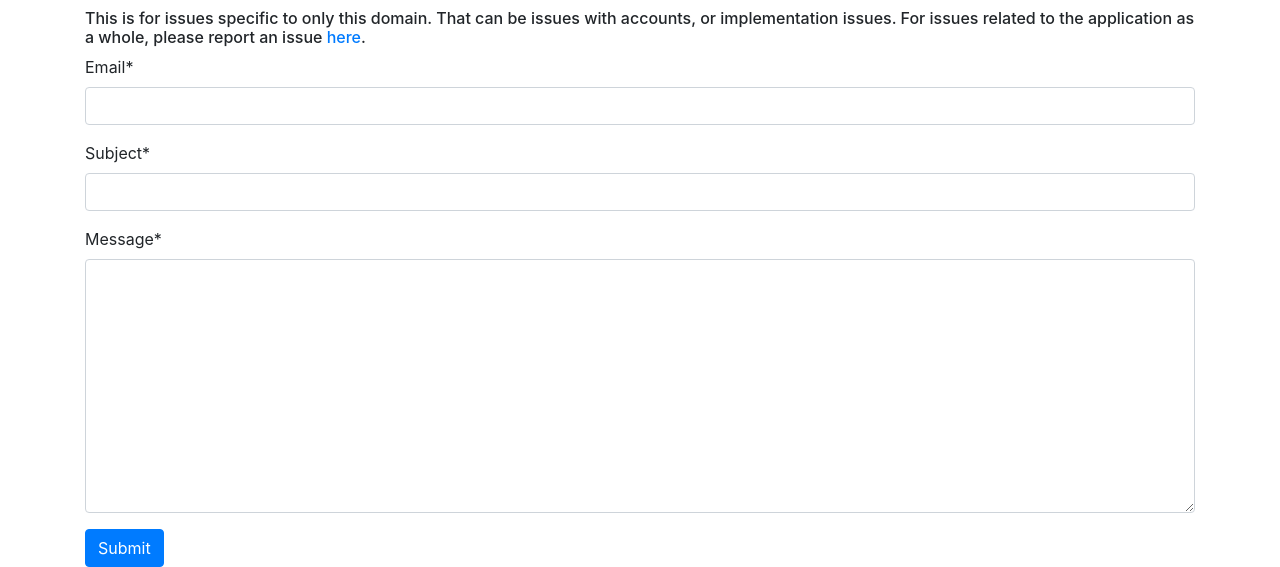
After one commit to birdspotter-project/COS397, a Django app: page /contact/ in a window 1280 px wide. The commit adds this page. Shown: the part 363-930 px from the top of the page. Run offline with Django 3.2, Linux system fonts and the light colour scheme; some libraries are stand-ins or nearby versions.

Commit message:
Contact page

```diff
--- a/birdspotter/birdspotter/accounts/forms.py
+++ b/birdspotter/birdspotter/accounts/forms.py
@@ -61,3 +61,14 @@ class GroupRequestForm(forms.ModelForm):
         labels = {
             'notes': 'More details pertaining to the request'
         }
+
+
+class ContactForm(forms.Form):
+    """
+    Form for a user to send an email to the admin team for issues related to
+    their account or for issues with the implementation of the application
+    """
+    email = forms.EmailField()
+    subject = forms.CharField(max_length=32)
+    message = forms.CharField(max_length=2000,
+                            widget=Textarea(attrs={'cols': 80, 'rows': 10}))
--- a/birdspotter/birdspotter/accounts/views.py
+++ b/birdspotter/birdspotter/accounts/views.py
@@ -2,14 +2,17 @@ from django.contrib import messages
 from django.contrib.admin.views.decorators import staff_member_required
 from django.contrib.auth import authenticate, login, logout
 from django.contrib.auth.decorators import login_required
+from django.core.mail import send_mail
 from django.http import HttpResponse
 from django.shortcuts import render, redirect
 
 from .forms import (AccountForm,
                     RegisterForm,
                     GroupRequestForm,
+                    ContactForm,
                     )
 from .models import GroupRequest
+from .scripts import send_email_to_admins
 
 
 REQUESTS = {
@@ -46,6 +49,23 @@ def logout_view(request):
     """
     logout(request)
     return redirect('/')
+
+def contact_view(request):
+    if request.method == 'POST':
+        form = ContactForm(request.POST)
+        if form.is_valid():
+            success = send_email_to_admins(form.cleaned_data['subject'],
+                                form.cleaned_data['message'],
+                                from_email=form.cleaned_data['email'])
+            if success:
+                messages.success(request, 'Email sent successfully')
+            else:
+                messages.error(request, 'Error sending email, please try again')
+            return redirect('/contact')
+    form = ContactForm(initial={
+        'email': request.user.email if request.user.is_authenticated else ''
+    })
+    return render(request, 'contact.html', {'form': form})
 
 
 @login_required
--- /dev/null
+++ b/birdspotter/birdspotter/templates/contact.html
@@ -0,0 +1,14 @@
+{% include 'base.html' with back_view="/" %}
+{% load crispy_forms_tags %}
+{% block content %}
+<div class="container">
+    <h1>Contact Admin</h1>
+    <h6>This is for issues specific to only this domain. That can be issues with accounts, or implementation issues. For issues related to the application as a whole, please report an issue <a href="https://github.com/birdspotter-project/COS397/issues">here</a>.</h3>
+</div>
+<div class="container"><form method="post">
+    {% csrf_token %}
+    {{ form|crispy }}
+    <button type="submit" class="btn btn-primary">Submit</button>
+</form></div>
+
+{% endblock content %}
--- a/birdspotter/birdspotter/templates/navbar.html
+++ b/birdspotter/birdspotter/templates/navbar.html
@@ -17,6 +17,10 @@
 			<li class="nav-item">
 				<a class="nav-link" href="/import">Import</a>
 			</li>
+			{% else %}
+			<li class="nav-item">
+				<a href="/contact" class="nav-link">Contact Admin</a>
+			</li>
 			{% endif %}
             {% if request.user.is_admin %}
                 <li class="nav-item"><a class="nav-link" href="/accounts/group_requests">Group Requests</a></li>
@@ -34,6 +38,7 @@
 						{%if request.user.is_staff %}
 						<a class="dropdown-item" style="padding-bottom: 10px;" href="/queue/">Job Queue</a>
 						{% endif %}
+						<a href="/contact" class="dropdown-item">Contact Admin</a>
 						<div style="padding-left: 20px; padding-top: 10px;"><button type="submit" class="btn btn-danger" onclick="location.href='/accounts/logout/'">Logout</button></div>
 				</div>
 			</li>
--- a/birdspotter/birdspotter/urls.py
+++ b/birdspotter/birdspotter/urls.py
@@ -21,6 +21,7 @@ from django.conf import settings
 import private_storage.urls
 
 from birdspotter.dataio.views import share_dataset
+from birdspotter.accounts.views import contact_view
 
 urlpatterns = [
     path('', views.index, name='index'),
@@ -34,5 +35,6 @@ urlpatterns = [
     path('health/', include('health_check.urls')),
     path('private-media/', include(private_storage.urls)),
     path('auth/', views.auth, name='auth'),
-    path('share/<uuid:dataset_id>/', share_dataset)
+    path('share/<uuid:dataset_id>/', share_dataset),
+    path('contact/', contact_view),
 ] + static(settings.MEDIA_URL, document_root=settings.MEDIA_ROOT) # only works in dev mode
```
Also changed, not shown: birdspotter/birdspotter/accounts/scripts.py (added, +13 -0 lines).
